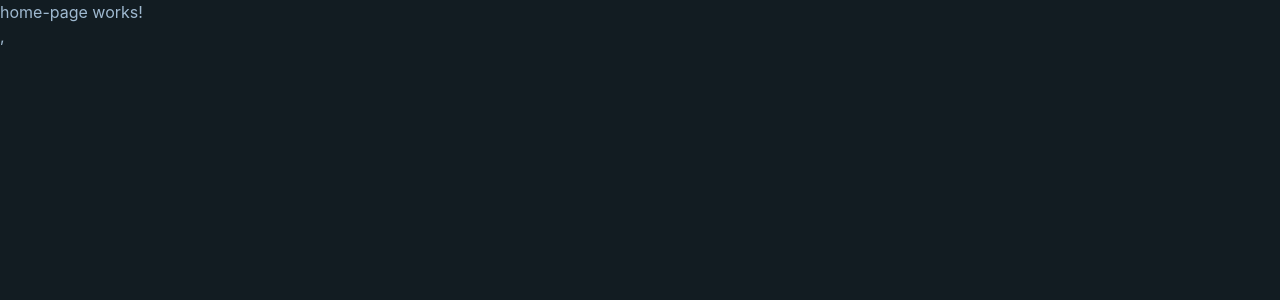
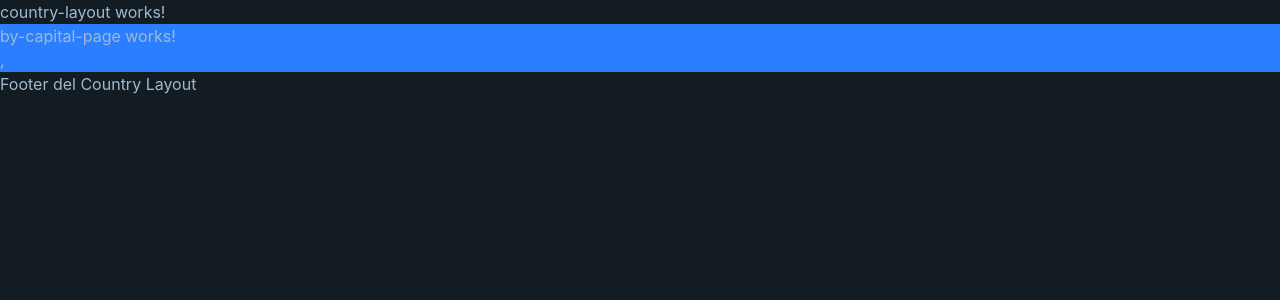
Before and after one commit to cristiancajiaos/04-country-app, an Angular app: page /country/by-capital in a window 1280 px wide. Before the commit this address led to /. Shown: the top 300 px of the page. Built offline with nearby package versions, Linux system fonts and the light colour scheme.

Commit message:
Creado componente CountryLayout

```diff
--- /dev/null
+++ b/src/app/country/layouts/country-layout/country-layout.html
@@ -0,0 +1,7 @@
+<p>country-layout works!</p>
+
+<section class="bg-blue-500">
+  <router-outlet/>
+</section>
+
+<h3>Footer del Country Layout</h3>
```
Also changed, not shown: src/app/country/country.routes.ts (+16 -1 lines), src/app/country/layouts/country-layout/country-layout.ts (added, +9 -0 lines).
